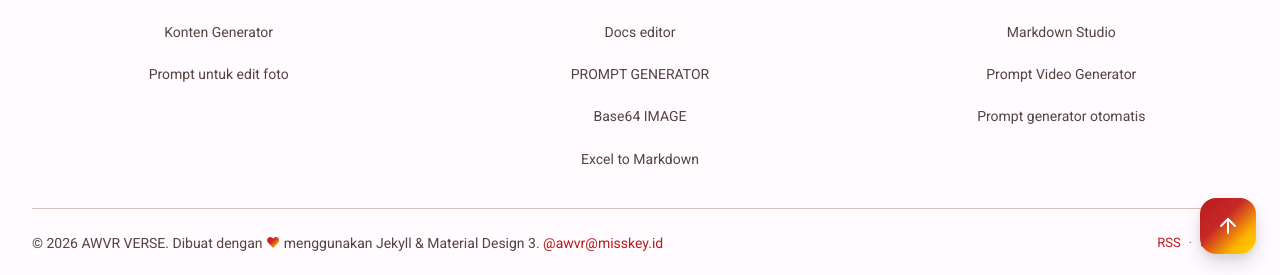
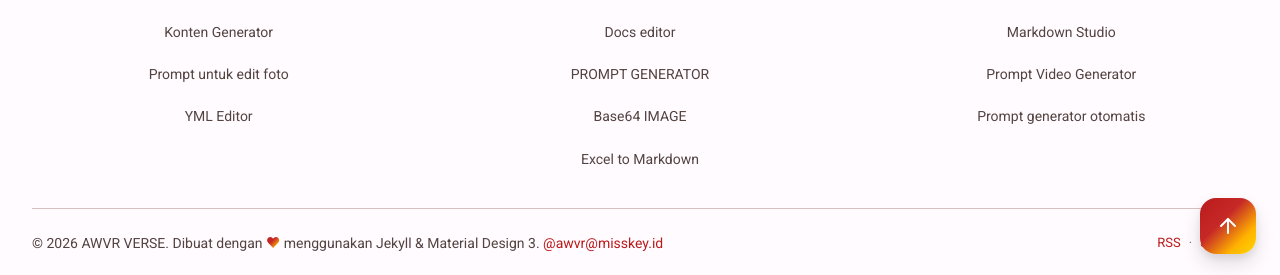
Before and after one commit to ahlawisnu/ahlawisnu.github.io, a Jekyll site: the page built from index.html, in a window 1280 px wide and 900 px high, scrolled down 1308 px. Shown: the part 622-897 px from the top of the window. Built offline with Jekyll 4.4.1, drawn with Linux system fonts in a browser that asks for light colours; some web fonts are replaced; the list of posts is cut into pages by our own code.

Commit message:
Add YML Editor link to navigation

```diff
--- a/_data/navigation.yml
+++ b/_data/navigation.yml
@@ -40,6 +40,8 @@ footer:
         url: /project/kg.html
       - title: "Prompt untuk edit foto"
         url: /project/pe.html
+      - title: "YML Editor"
+        url: /project/yml.html
 
   - group: "Tools Editor"
     links:
```
